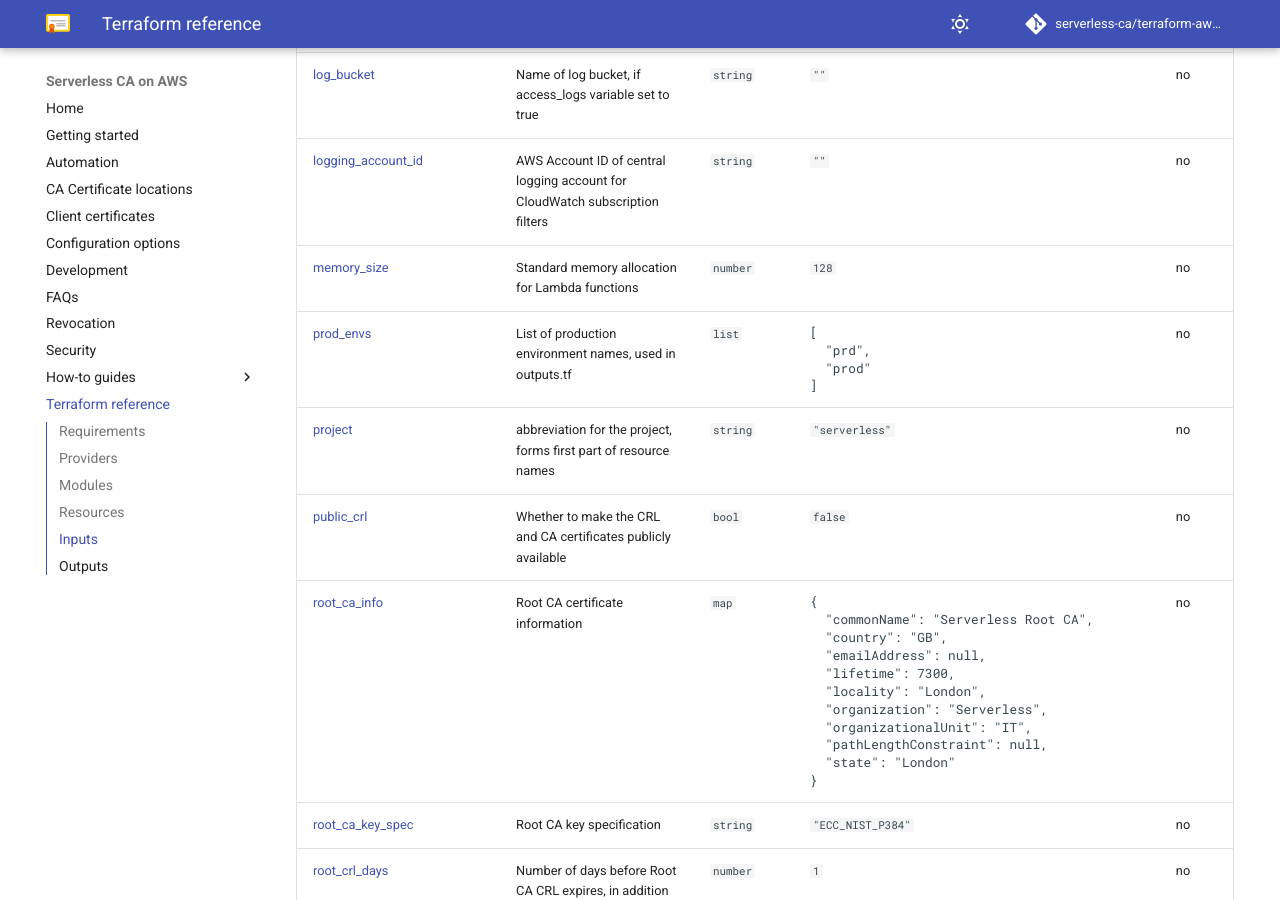
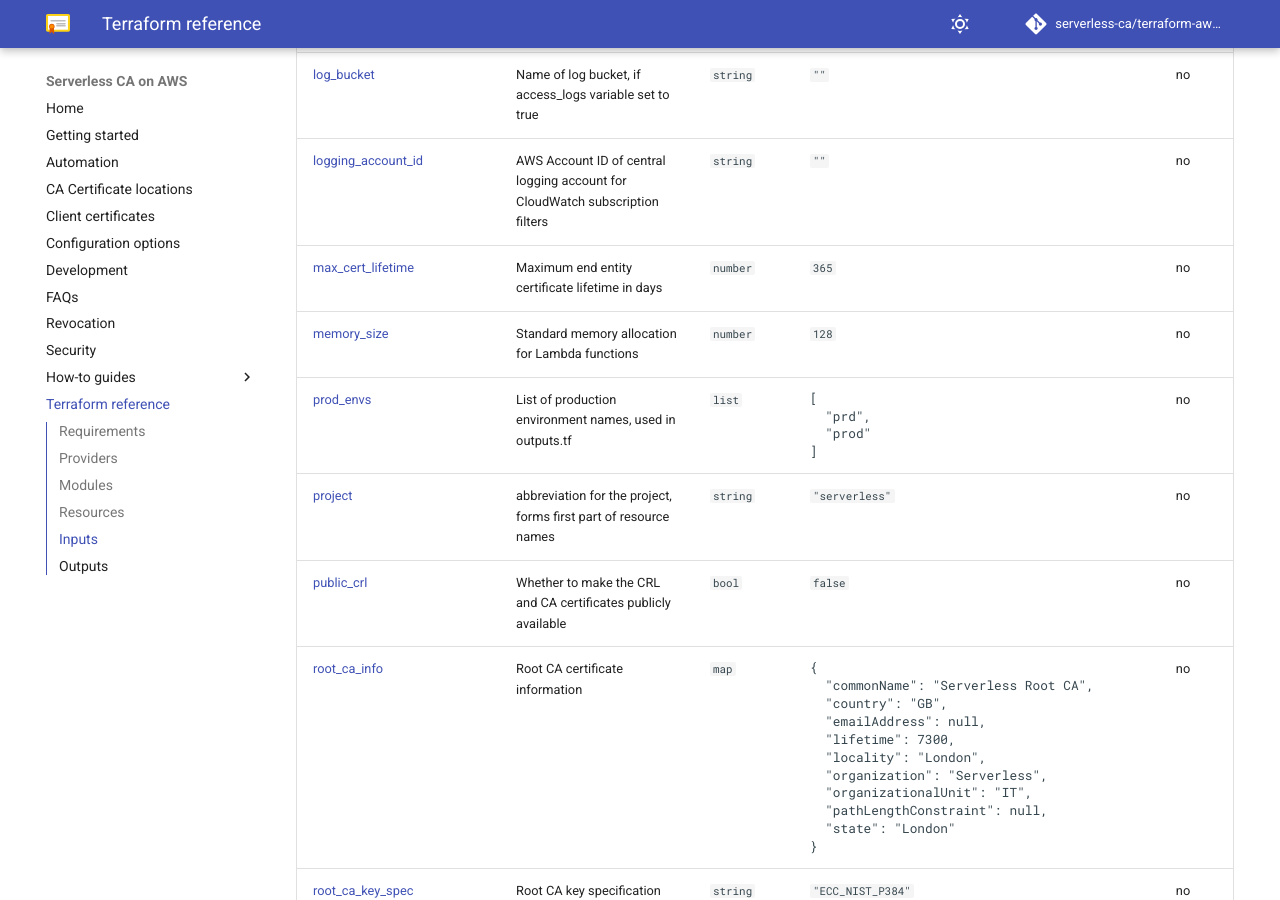
Before and after one commit to serverless-ca/terraform-aws-ca, an MkDocs documentation site: the page built from docs/reference.md, in a window 1280 px wide and 900 px high, scrolled down 3578 px. Built offline with MkDocs 1.6.1 and Material for MkDocs 9.7.7, drawn with Linux system fonts in a browser that asks for light colours; comment, search, counter and statistics services are not loaded.

Commit message:
terraform-docs: automated action

```diff
--- a/docs/reference.md
+++ b/docs/reference.md
@@ -67,6 +67,7 @@
 | <a name="input_kms_key_alias"></a> [kms\_key\_alias](#input\_kms\_key\_alias) | KMS key alias for bucket encryption, if left at default, TLS key gen KMS key will be used | `string` | `""` | no |
 | <a name="input_log_bucket"></a> [log\_bucket](#input\_log\_bucket) | Name of log bucket, if access\_logs variable set to true | `string` | `""` | no |
 | <a name="input_logging_account_id"></a> [logging\_account\_id](#input\_logging\_account\_id) | AWS Account ID of central logging account for CloudWatch subscription filters | `string` | `""` | no |
+| <a name="input_max_cert_lifetime"></a> [max\_cert\_lifetime](#input\_max\_cert\_lifetime) | Maximum end entity certificate lifetime in days | `number` | `365` | no |
 | <a name="input_memory_size"></a> [memory\_size](#input\_memory\_size) | Standard memory allocation for Lambda functions | `number` | `128` | no |
 | <a name="input_prod_envs"></a> [prod\_envs](#input\_prod\_envs) | List of production environment names, used in outputs.tf | `list` | <pre>[<br>  "prd",<br>  "prod"<br>]</pre> | no |
 | <a name="input_project"></a> [project](#input\_project) | abbreviation for the project, forms first part of resource names | `string` | `"serverless"` | no |
```
